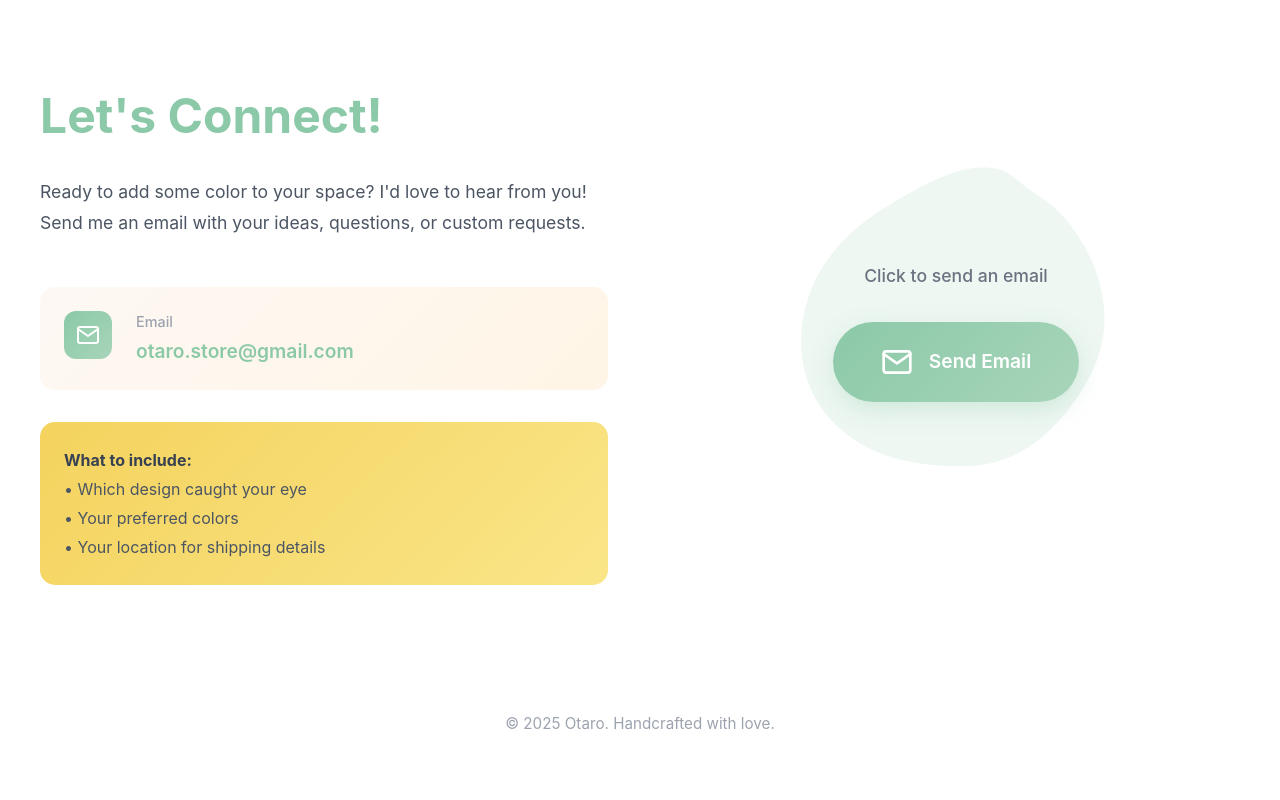
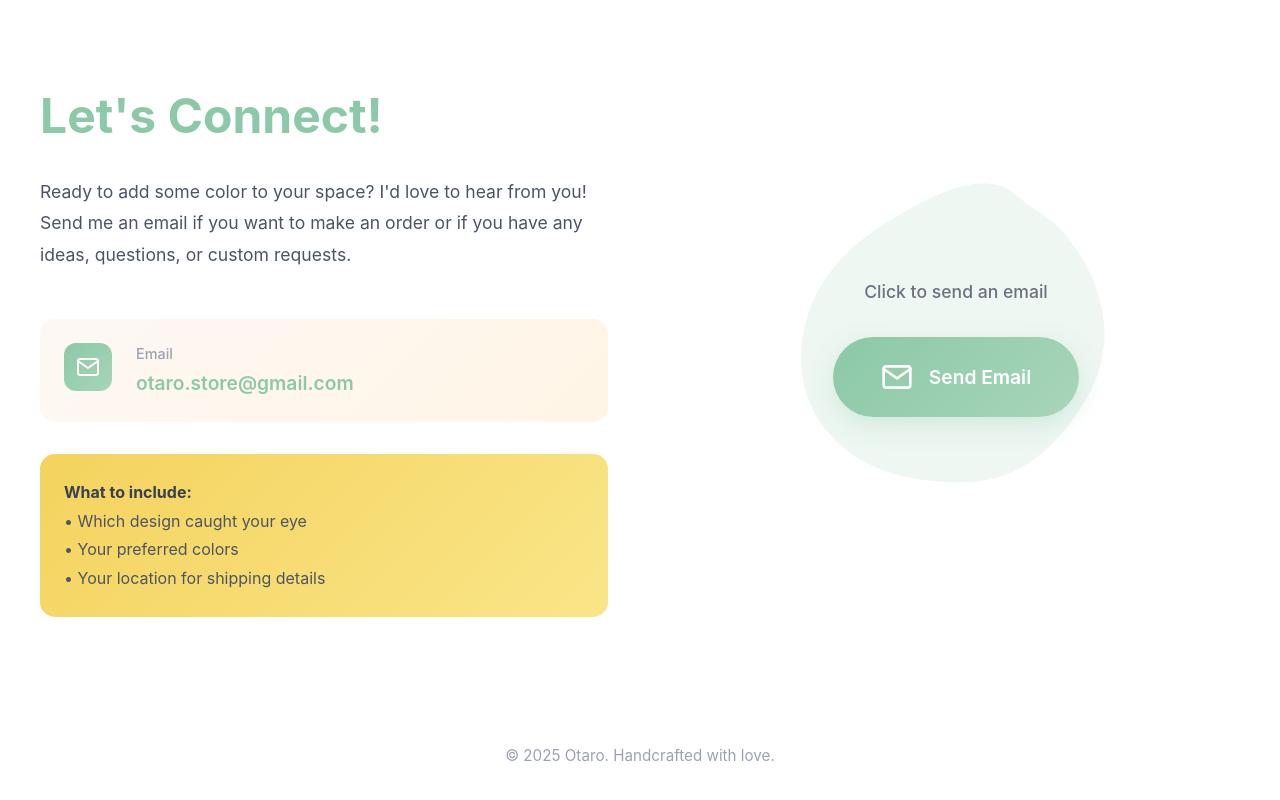
Before and after one commit to kokadva/otaro-info-website, a Vue app: page / in a window 1280 px wide. Shown: the part 3356-4156 px from the top of the page. Built offline with nearby package versions, Linux system fonts and the light colour scheme.

Commit message:
Updated Contact.vue

```diff
--- a/src/components/Contact.vue
+++ b/src/components/Contact.vue
@@ -6,7 +6,7 @@
           <h2 class="section-title">Let's Connect!</h2>
           <p class="description">
             Ready to add some color to your space? I'd love to hear from you!
-            Send me an email with your ideas, questions, or custom requests.
+            Send me an email if you want to make an order or if you have any ideas, questions, or custom requests.
           </p>
 
           <div class="contact-details">
```
